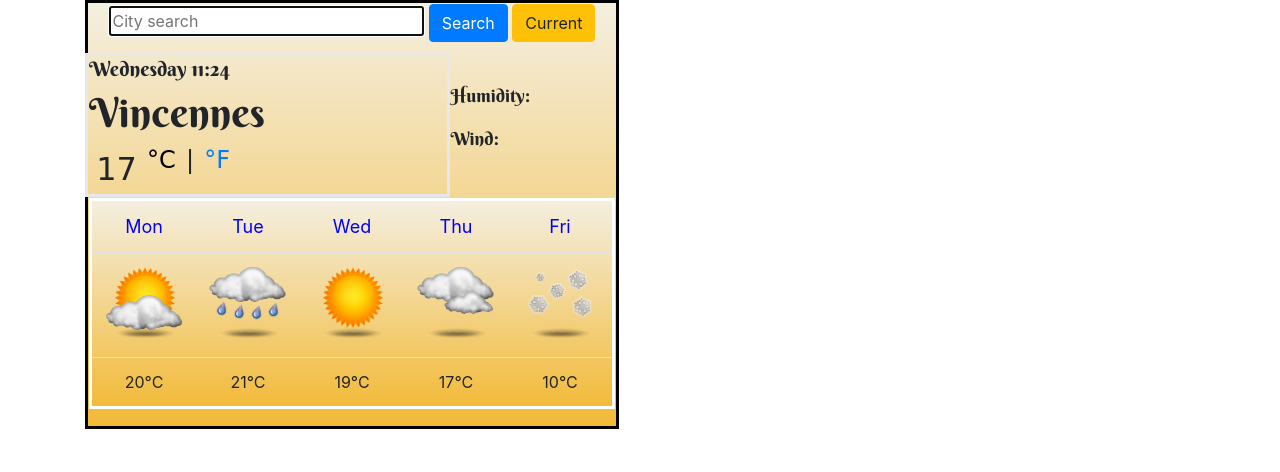
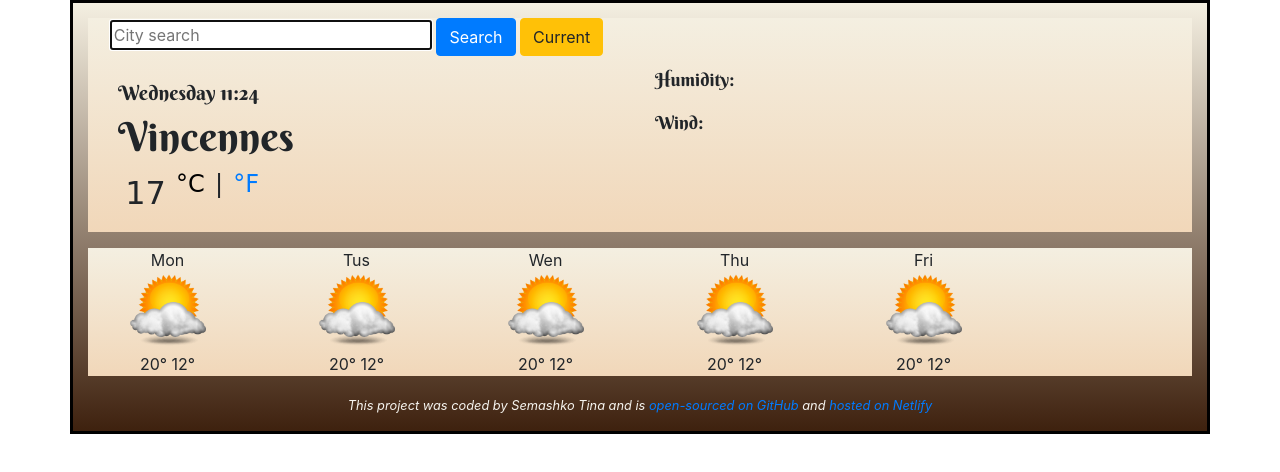
Before and after one commit to TinaSemashko/Weather, a plain HTML site: page index.html in a window 1280 px wide. Drawn offline with nearby package versions, Linux system fonts and the light colour scheme; no server answers.

Commit message:
forecast

```diff
--- a/index.html
+++ b/index.html
@@ -20,12 +20,12 @@
 
   <body>
   <div class="container">
-      <table class="table-big">
-          <tbody>
-            <tr>
-              <td colspan="2">
+      <div class="table">
+
+            <div class="row">
+              <div class="col-6">
                  <form id="search-city">
-                      <div  >
+
                         <input type="text" id="input-city" class="form-group"
                           placeholder="City search"
                           class="form-control"
@@ -33,16 +33,15 @@
                         />
                         <input type="submit" value="Search" class="btn btn-primary" />
                         <button type="button" id="buttCurr" class="btn btn-warning"> Current</button>
-                      </div>
+
                   </form>
-              </td>
-            </tr>
-            <tr>
-              <td class="weather">
-                  <div >
+                </div>
+            </div>
+            <div class="row">
+              <div class="col-6">
+                  <div class="weather">
                       <h5 id="data-time">  </h5>
                       <h1 id="city">Vincennes</h1>
-
                       <h4 id="description">  </h4>
                       <img id = "icon-main" src=""/>
                       <span class="degrees">
@@ -53,46 +52,26 @@
                       </span>
 
                     </div>
-              </td>
-              <td class="weather-next" >
-                  <div >
+                  </div>
+              <div class="col-2">
+                  <div class="weather-next">
                       <p id="humidity">Humidity:</p>
                       <p id="wind">Wind:</p>
                   </div>
-              </td>
-            </tr>
-            <tr>
-              <td colspan="2">
-                  <table class="table">
-                       <tbody class="footer">
-                          <tr class="days">
-                              <td>Mon</td>
-                              <td>Tue</td>
-                              <td>Wed</td>
-                              <td>Thu</td>
-                              <td>Fri</td>
-                          </tr>
-                        <tr>
-                          <td><img src="src/images/weather2.png" width="80"/></td>
-                          <td><img src="src/images/weather3.png" width="80"/></td>
-                          <td><img src="src/images/weather4.png" width="80"/></td>
-                          <td><img src="src/images/weather5.png" width="80"/></td>
-                          <td><img src="src/images/weather6.png" width="80"/></td>
-                        </tr>
-                        <tr>
-                            <td >20°С</td>
-                            <td>21°С</td>
-                            <td >19°С</td>
-                            <td >17°С</td>
-                            <td >10°С</td>
-                        </tr>
-                      </tbody>
-                    </table>
-              </td>
-            </tr>
-          </tbody>
-        </table>
-</div>
+                </div>
+            </div>
+
+        </div>
+        <div id="forecast" class="table">
+        </div>
+        <div class="contacts">
+         <small><em>This project was coded by Semashko Tina and is
+            <a href = "https://github.com/TinaSemashko/Weather">open-sourced on GitHub </a>
+           and
+           <a href = "https://app.netlify.com/sites/incandescent-cuchufli-36fc65/overview">hosted on Netlify </a>
+           </em></small>
+          </div>
+  </div>
 
     <script src="src/index.js"></script>
   </body>
--- a/src/index.js
+++ b/src/index.js
@@ -10,6 +10,8 @@ let time = `${hours}:${min}`;
 dataTime.innerHTML = `${new Intl.DateTimeFormat("en-FR", options).format(
   now
 )} ${time}`;
+
+let celsiusTemperature = null;
 
 let city = document.querySelector("#city");
 let currentTemp = document.querySelector("#current-temp");
@@ -26,7 +28,7 @@ function showWeatherAll(response, cityNew) {
   city.innerHTML = cityNew;
   currentTemp.innerHTML = temp;
   sHumidity.innerHTML = `Humidity: ${humidity}%`;
-  sWind.innerHTML = `Wind: ${wind} km/h`;
+  sWind.innerHTML = `Wind: ${wind} m/s`;
   description.innerHTML = response.data.weather[0].description;
   iconMain.setAttribute(
     "src",
@@ -35,18 +37,22 @@ function showWeatherAll(response, cityNew) {
   iconMain.setAttribute("alt", response.data.weather[0].description);
 }
 
+function searchCity(cityS) {
+  let apiUrl = `https://api.openweathermap.org/data/2.5/weather?q=${cityS}&units=metric`;
+
+  function showWeather(response) {
+    showWeatherAll(response, cityS);
+  }
+
+  axios.get(`${apiUrl}&appid=${apiKey}`).then(showWeather);
+}
+
 function signUp(event) {
   event.preventDefault();
   let inputCity = document.querySelector("#input-city");
   let foundCity = inputCity.value;
   if (foundCity !== "") {
-    let apiUrl = `https://api.openweathermap.org/data/2.5/weather?q=${foundCity}&units=metric`;
-
-    function showWeather(response) {
-      showWeatherAll(response, foundCity);
-    }
-
-    axios.get(`${apiUrl}&appid=${apiKey}`).then(showWeather);
+    searchCity(foundCity);
   } else {
     alert("Enter city please!");
   }
@@ -97,10 +103,34 @@ function countDegrees(eventName) {
     celsius.classList.remove("active");
   }
 }
-let celsiusTemperature = null;
 
 let celsius = document.querySelector("#celsius");
 celsius.addEventListener("click", clickingC);
 
 let fahrenheit = document.querySelector("#fahrenheit");
 fahrenheit.addEventListener("click", clickingF);
+
+function displayForecast() {
+  let forecast = document.querySelector("#forecast");
+  let forecastHTML = `<div class="row" >`;
+  let days = ["Mon", "Tus", "Wen", "Thu", "Fri"];
+  days.forEach(function (day) {
+    forecastHTML =
+      forecastHTML +
+      `
+    <div class="col-2" >
+    <div>${day}</div>
+    <img src="src/images/weather2.png" width="80"/>
+    <div>
+    <span>20°</span>
+    <span>12°</span>
+    </div>
+    </div>
+`;
+  });
+  forecastHTML = forecastHTML + `</div>`;
+
+  forecast.innerHTML = forecastHTML;
+}
+displayForecast();
+searchCity("Paris");
--- a/src/styles.css
+++ b/src/styles.css
@@ -1,8 +1,9 @@
 .weather {
+  margin: 0px auto;
+  padding: 15px 30px;
   font-size: xx-large;
   text-align: left;
-  border: solid;
-  border-color: rgb(233, 232, 232);
+
   font-family: "Berkshire Swash", cursive;
 }
 .weather-next {
@@ -22,15 +23,18 @@
   text-align: center;
   background-image: linear-gradient(
     to top,
-    rgb(242, 186, 57),
+    rgb(241, 215, 185),
     rgb(244, 239, 225)
   );
 }
-.table-big {
+.container {
+  max-width: 50%;
+  margin: 0px auto;
+  padding: 15px 60px;
   text-align: center;
   background-image: linear-gradient(
     to top,
-    rgb(242, 186, 57),
+    rgb(62, 33, 14),
     rgb(244, 239, 225)
   );
   border-style: solid;
@@ -39,13 +43,7 @@
 .form-group {
   width: 60%;
 }
-.footer {
-  border: solid;
-  border-color: white;
-}
-.currant {
-  text-align: left;
-}
+
 .weather .active {
   color: black;
   cursor: default;
@@ -53,3 +51,8 @@
 .weather .active:hover {
   text-decoration: none;
 }
+.contacts {
+  color: rgb(245, 243, 238);
+  margin: 0 auto;
+  padding: 0 0 0 200;
+}
```
